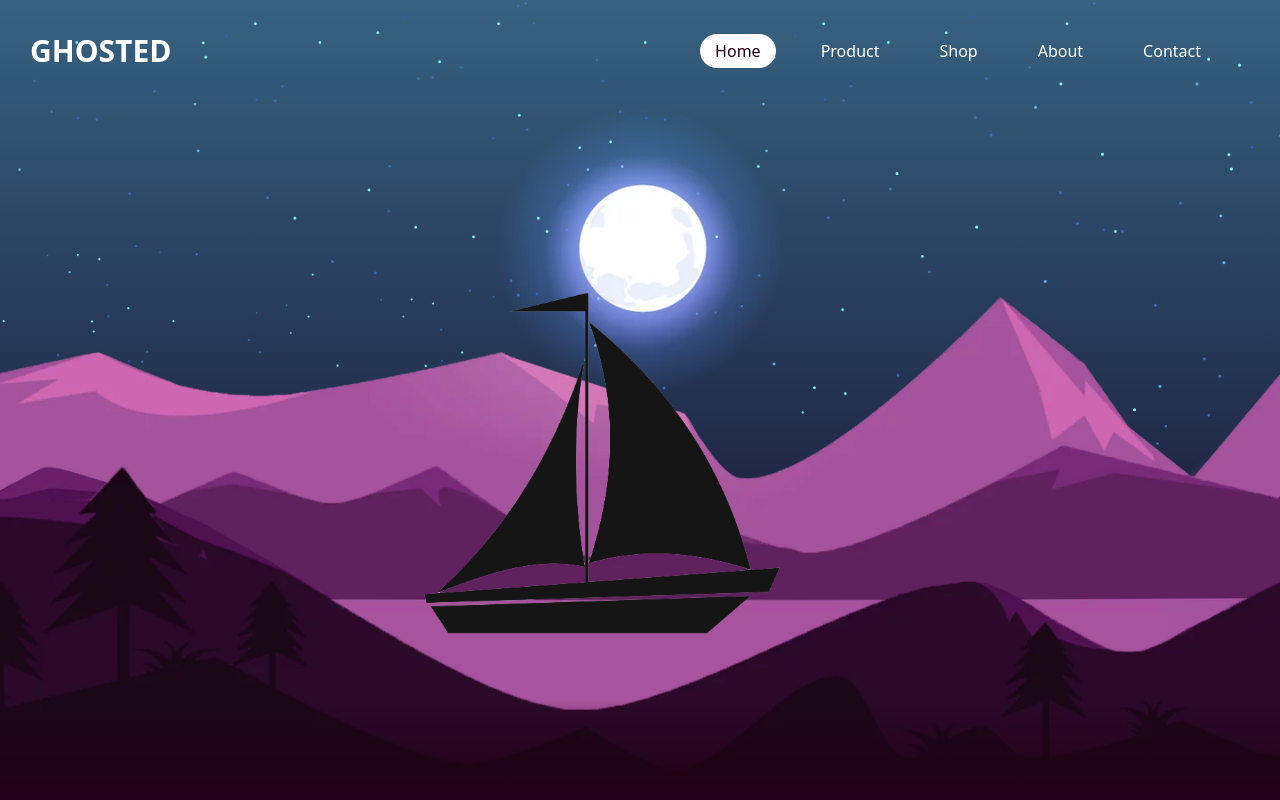
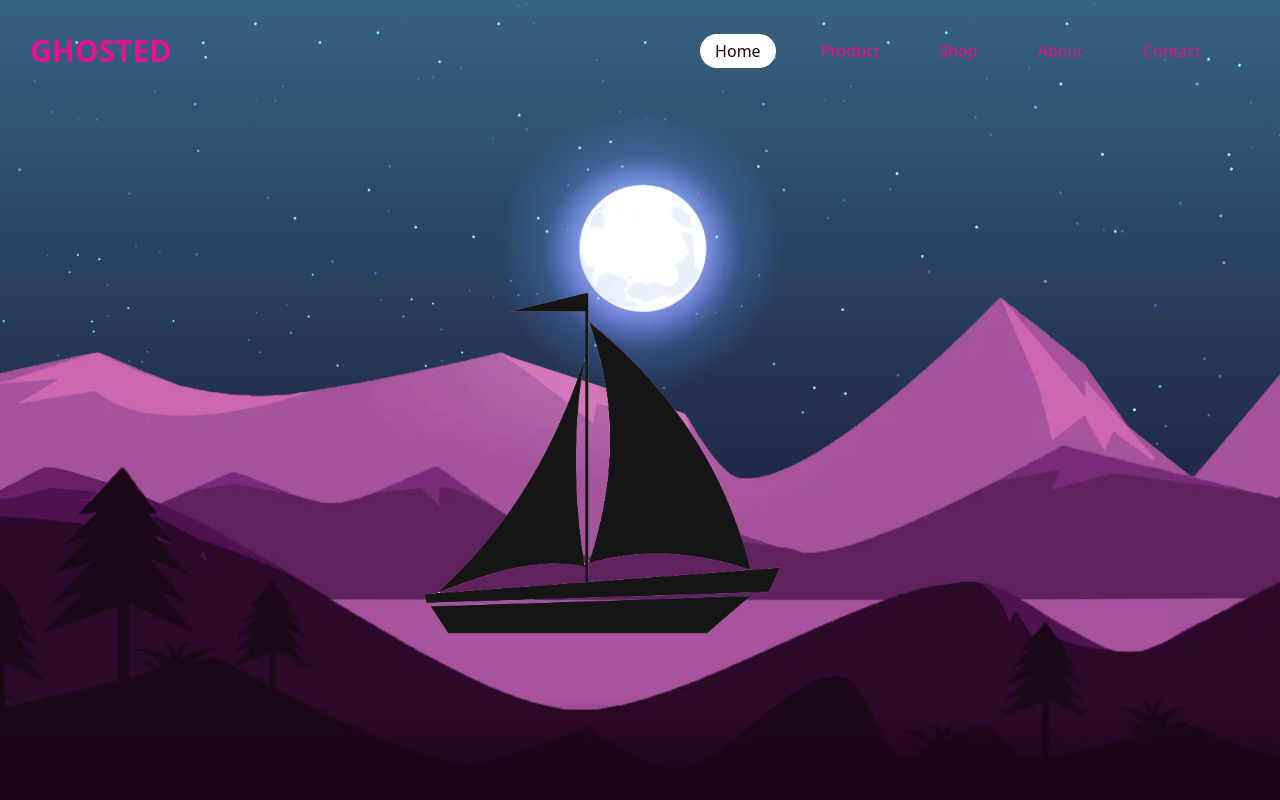
Before and after one commit to nomo5g/background-generator, a plain HTML site: page index.html in a window 1280 px wide. Shown: the top 800 px of the page. Drawn offline with Linux system fonts and the light colour scheme.

Commit message:
changing a color

```diff
--- a/style.css
+++ b/style.css
@@ -11,7 +11,7 @@ body{
 
 a{
     text-decoration: none;
-    color: white;
+    color: rgb(228, 15, 147);
 }
 
 header{
```
